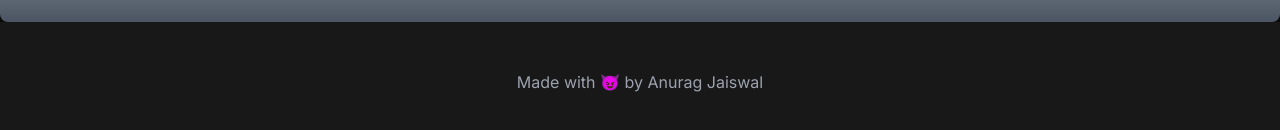
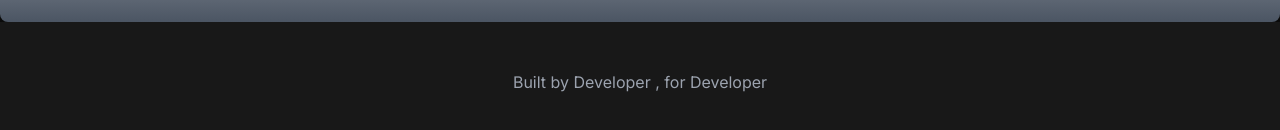
Before and after one commit to anuragg001/Sensai, a Next.js app: page / in a window 1280 px wide. Shown: the part 4435-4565 px from the top of the page. Built offline with nearby package versions, Linux system fonts and the light colour scheme; no server answers.

Commit message:
ft. Changes in Layout

```diff
--- a/app/layout.js
+++ b/app/layout.js
@@ -43,7 +43,7 @@ export default function RootLayout({ children }) {
             <footer className="bg-muted/50 py-12">
               <div className="container mx-auto px-4 text-center text-gray-400" >
                 <p>
-                  Made with 😈 by Anurag Jaiswal
+                 Built by Developer , for Developer
                 </p>
               </div>
             </footer>
```
